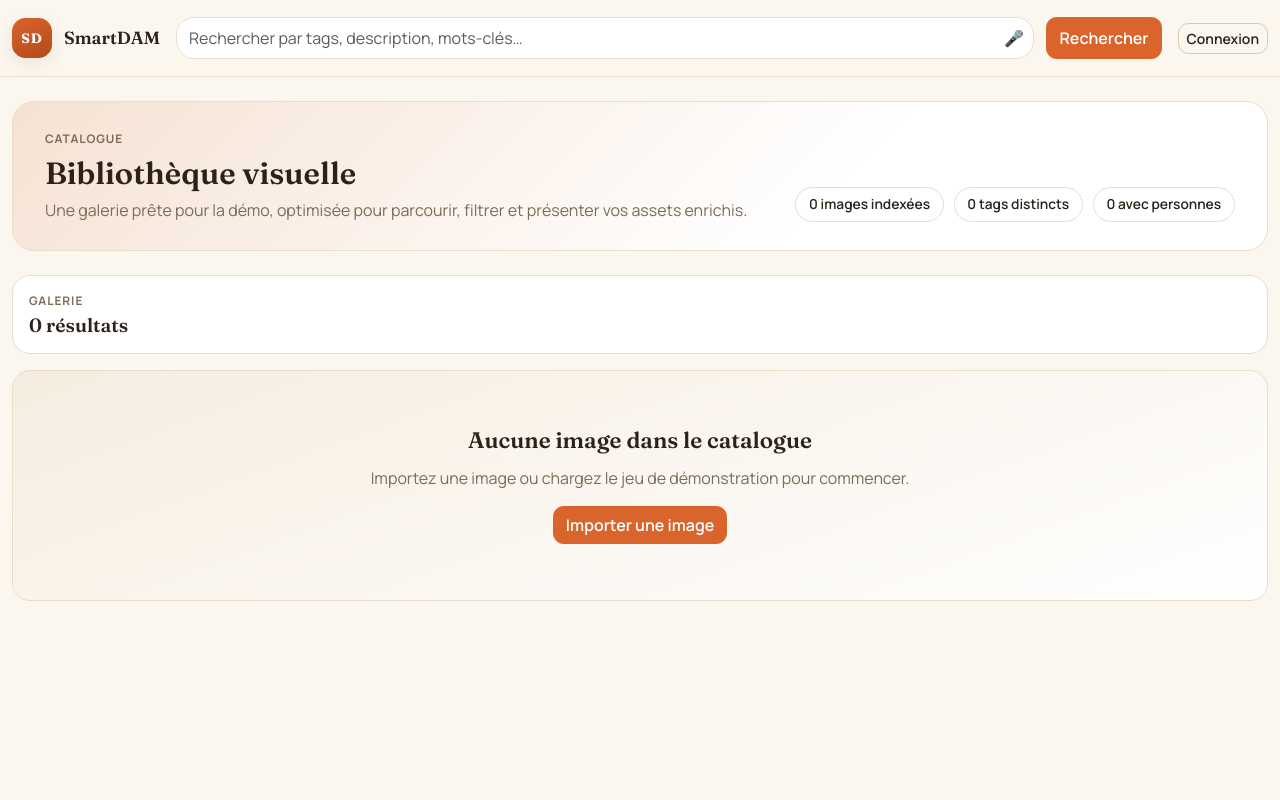
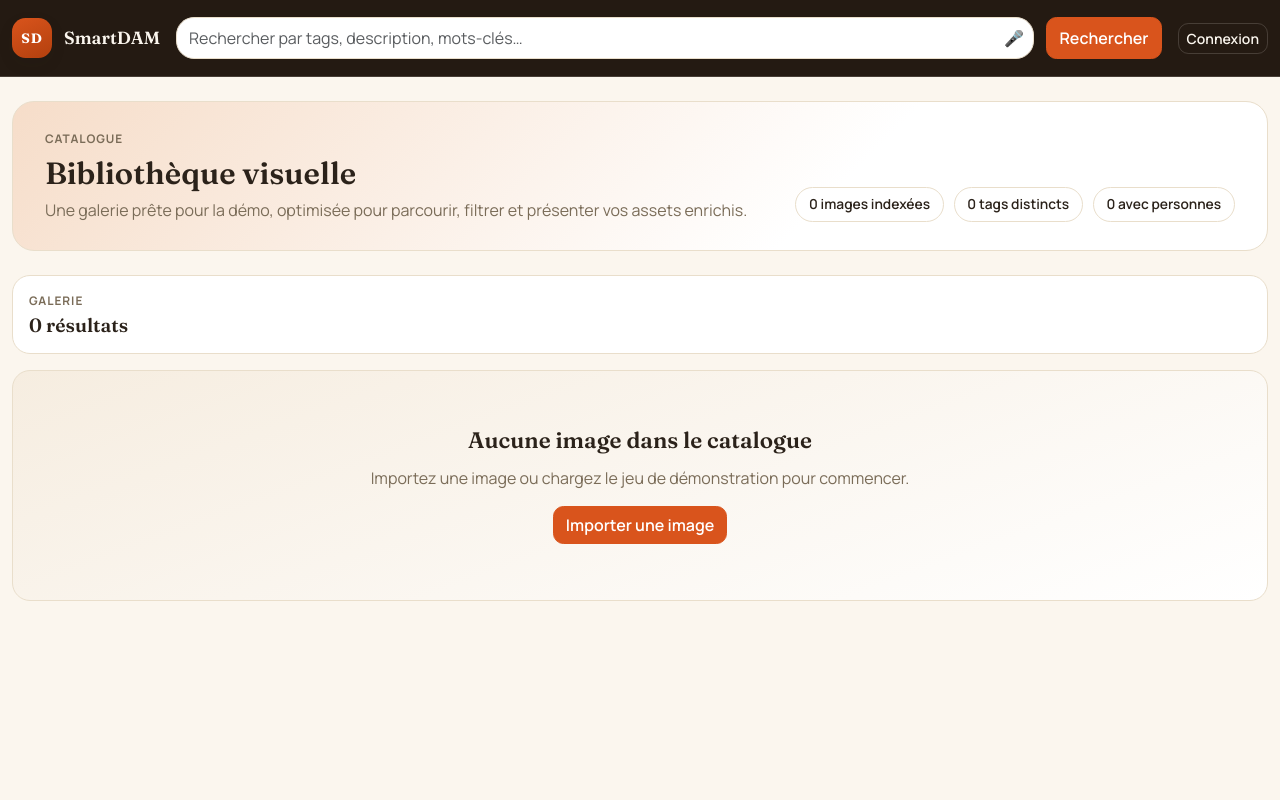
Before and after one commit to LMouhssine/SmartDAM, a Flask app: page / in a window 1280 px wide. Run offline with Flask 3, Linux system fonts and the light colour scheme; data that the repository does not hold is empty; some libraries are stand-ins or nearby versions.

Commit message:
style: sharpen the warm palette with a dark navbar anchor for more contrast
Refines the existing terracotta/cream/olive charter rather than replacing
it: deepened/more saturated accent (#d9642c -> #d9541c) for more punch,
richer favorite-star gold, and a new dark "ink" anchor tone used
specifically on the navbar (not a site-wide dark theme or toggle — the rest
of the page stays on the light warm palette as before). A dark header over
a light warm content area reads as more deliberate/modern than the previous
translucent-cream bar and gives the terracotta "Importer" button and brand
mark much stronger contrast to pop against.

No dark mode / theme switcher added (explicit decision, unchanged from
earlier in this project).

```diff
--- a/static/css/style.css
+++ b/static/css/style.css
@@ -3,8 +3,8 @@
        native Bootstrap utilities (.text-primary, .btn-primary, form-check
        checked states, focus rings) match the redesign without having to
        override every Bootstrap component individually. */
-    --bs-primary: #d9642c;
-    --bs-primary-rgb: 217, 100, 44;
+    --bs-primary: #d9541c;
+    --bs-primary-rgb: 217, 84, 28;
 
     /* Warm food-tech palette */
     --app-bg: #fbf6ee;
@@ -14,12 +14,19 @@
     --app-border-strong: #d9c9a8;
     --app-text: #2b221a;
     --app-text-muted: #7a6c58;
-    --app-accent: #d9642c;
-    --app-accent-hover: #bd5120;
-    --app-accent-soft: #f6e2d3;
-    --app-secondary: #6b7b4c;
-    --app-secondary-soft: #e8eedc;
-    --app-favorite: #e3a33b;
+    --app-accent: #d9541c;
+    --app-accent-hover: #b3400e;
+    --app-accent-soft: #f6ddc9;
+    --app-secondary: #5c7a3f;
+    --app-secondary-soft: #e5edda;
+    --app-favorite: #dd9a2e;
+    /* Dark anchor tone — used deliberately on the navbar only (not a full
+       dark theme/toggle) for a stronger, more "designed" contrast against
+       the warm light content area. */
+    --app-ink: #241a12;
+    --app-ink-text: #fbf6ee;
+    --app-ink-text-muted: rgba(251, 246, 238, 0.68);
+    --app-ink-border: rgba(251, 246, 238, 0.16);
     --app-radius: 18px;
     --app-radius-sm: 12px;
     --app-shadow-soft: 0 2px 10px rgba(43, 34, 26, 0.06);
@@ -58,9 +65,8 @@ a {
     position: sticky;
     top: 0;
     z-index: 1030;
-    background: rgba(251, 246, 238, 0.92);
-    backdrop-filter: blur(6px);
-    border-bottom: 1px solid var(--app-border);
+    background: var(--app-ink);
+    border-bottom: 1px solid var(--app-ink-border);
 }
 
 .topbar {
@@ -90,7 +96,7 @@ a {
     width: 2.5rem;
     height: 2.5rem;
     border-radius: 0.85rem;
-    background: linear-gradient(155deg, var(--app-accent), #b3491a);
+    background: linear-gradient(155deg, var(--app-accent), var(--app-accent-hover));
     color: #fff;
     font-family: var(--font-display);
     font-size: 0.85rem;
@@ -102,7 +108,20 @@ a {
     font-family: var(--font-display);
     font-size: 1.1rem;
     font-weight: 600;
-    color: var(--app-text);
+    color: var(--app-ink-text);
+}
+
+.topbar .btn-outline-secondary {
+    border-color: var(--app-ink-border);
+    color: var(--app-ink-text);
+    background: transparent;
+}
+
+.topbar .btn-outline-secondary:hover,
+.topbar .btn-outline-secondary:focus {
+    background: rgba(251, 246, 238, 0.12);
+    border-color: rgba(251, 246, 238, 0.4);
+    color: var(--app-ink-text);
 }
 
 .topbar-search {
@@ -894,7 +913,7 @@ mark.search-highlight {
 }
 
 .topbar__auth-user {
-    color: var(--app-text-muted);
+    color: var(--app-ink-text-muted);
     font-size: 0.86rem;
 }
 
```
